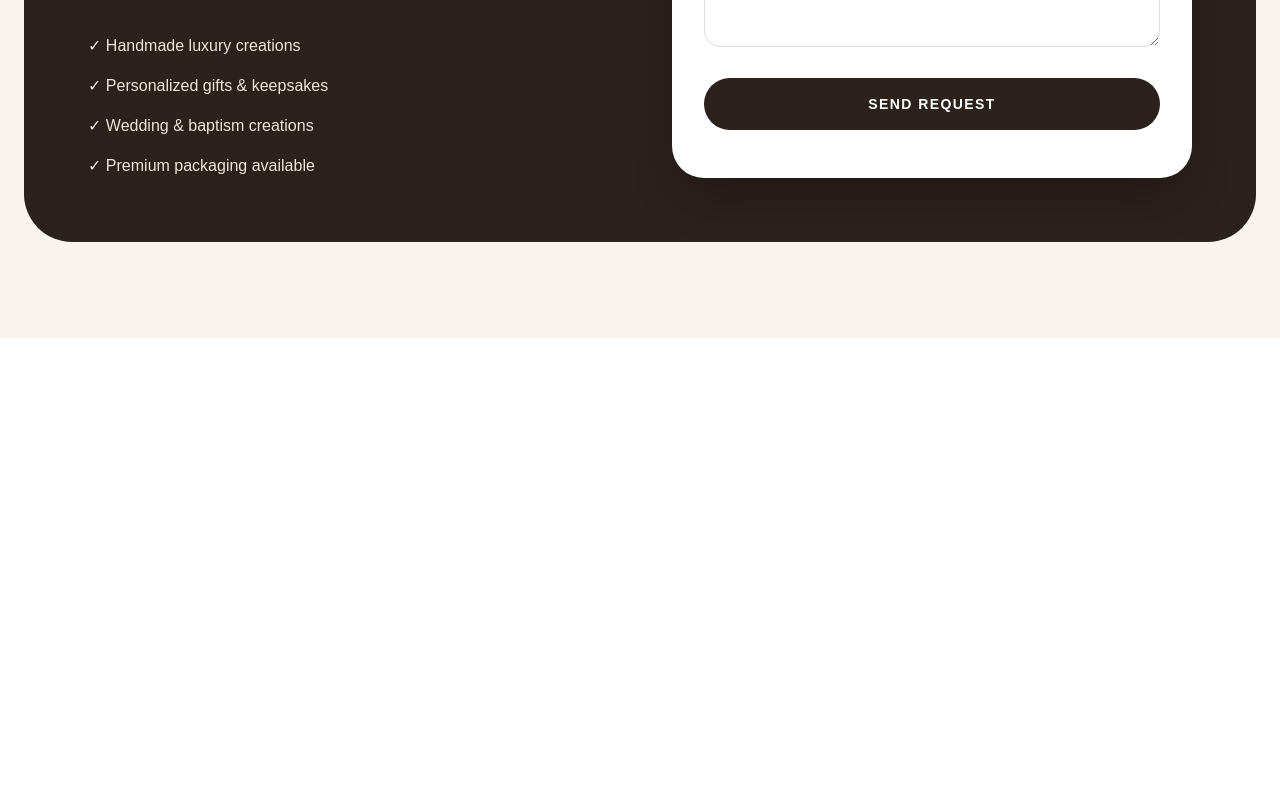
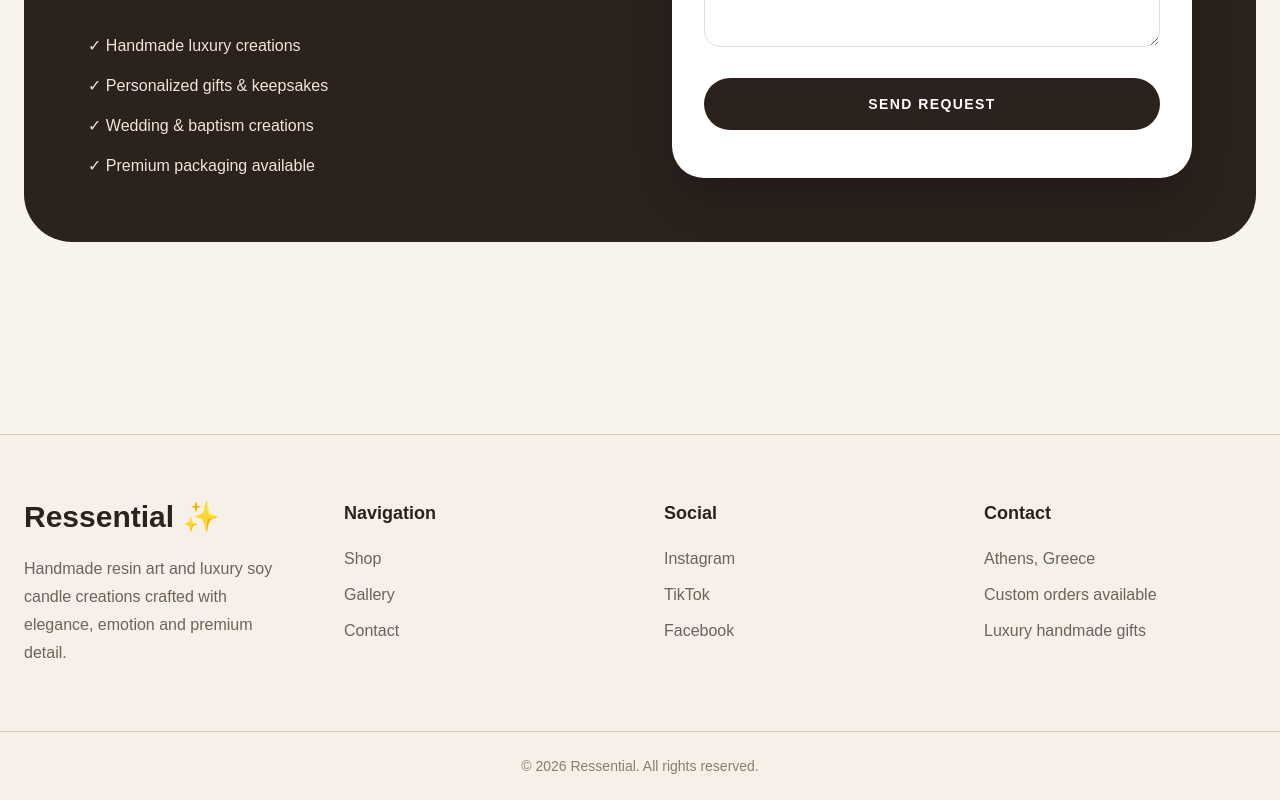
Before and after one commit to GioMeli/ressential-shop, a Next.js app: page / in a window 1280 px wide. Shown: the part 3519-4319 px from the top of the page. Before the commit the page ends 3857 px from the top, so only its background shows below. Built offline with nearby package versions, Linux system fonts and the light colour scheme.

Commit message:
Add premium footer

```diff
--- a/app/page.tsx
+++ b/app/page.tsx
@@ -269,6 +269,94 @@ export default function Home() {
           </form>
         </div>
       </section>
+
+      <footer className="mt-24 border-t border-[#d8c8b6] bg-[#f6f0e8]">
+        <div className="mx-auto grid max-w-7xl gap-12 px-6 py-16 md:grid-cols-4">
+
+          <div>
+            <h3 className="text-3xl font-semibold text-[#2b211d]">
+              Ressential ✨
+            </h3>
+
+            <p className="mt-5 leading-7 text-[#6f625b]">
+              Handmade resin art and luxury soy candle creations crafted
+              with elegance, emotion and premium detail.
+            </p>
+          </div>
+
+          <div>
+            <h4 className="mb-5 text-lg font-semibold text-[#2b211d]">
+              Navigation
+            </h4>
+
+            <ul className="space-y-3 text-[#6f625b]">
+              <li>
+                <a href="#shop" className="hover:text-black">
+                  Shop
+                </a>
+              </li>
+
+              <li>
+                <a href="#gallery" className="hover:text-black">
+                  Gallery
+                </a>
+              </li>
+
+              <li>
+                <a href="#contact" className="hover:text-black">
+                  Contact
+                </a>
+              </li>
+            </ul>
+          </div>
+
+          <div>
+            <h4 className="mb-5 text-lg font-semibold text-[#2b211d]">
+              Social
+            </h4>
+
+            <ul className="space-y-3 text-[#6f625b]">
+              <li>
+                <a
+                  href="https://instagram.com/ressential_experience"
+                  target="_blank"
+                  className="hover:text-black"
+                >
+                  Instagram
+                </a>
+              </li>
+
+              <li>
+                <a href="#" className="hover:text-black">
+                  TikTok
+                </a>
+              </li>
+
+              <li>
+                <a href="#" className="hover:text-black">
+                  Facebook
+                </a>
+              </li>
+            </ul>
+          </div>
+
+          <div>
+            <h4 className="mb-5 text-lg font-semibold text-[#2b211d]">
+              Contact
+            </h4>
+
+            <div className="space-y-3 text-[#6f625b]">
+              <p>Athens, Greece</p>
+              <p>Custom orders available</p>
+              <p>Luxury handmade gifts</p>
+            </div>
+          </div>
+        </div>
+
+        <div className="border-t border-[#d8c8b6] px-6 py-6 text-center text-sm text-[#8c7c70]">
+          © 2026 Ressential. All rights reserved.
+        </div>
+      </footer>
     </main>
   );
 }
```
